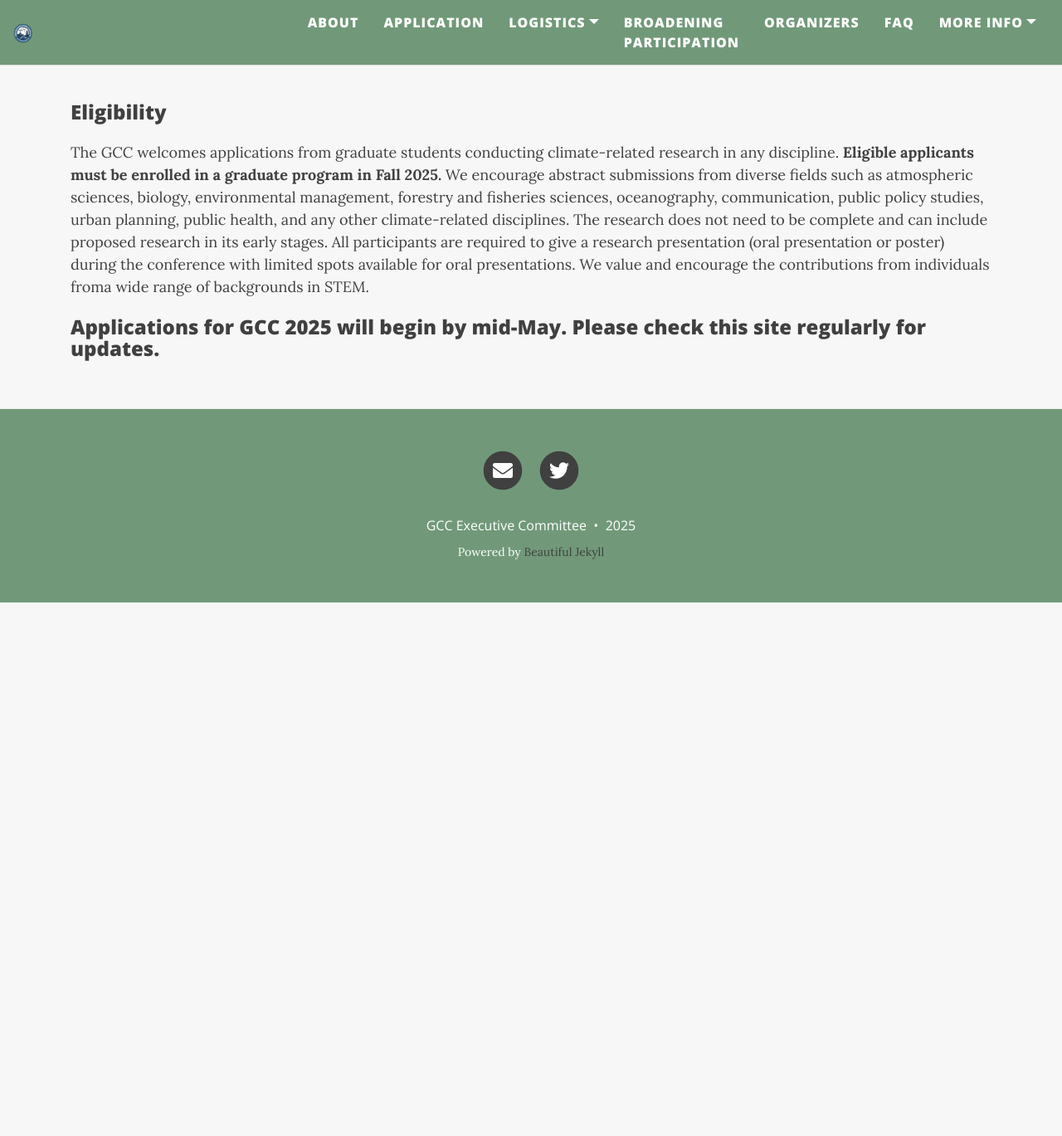
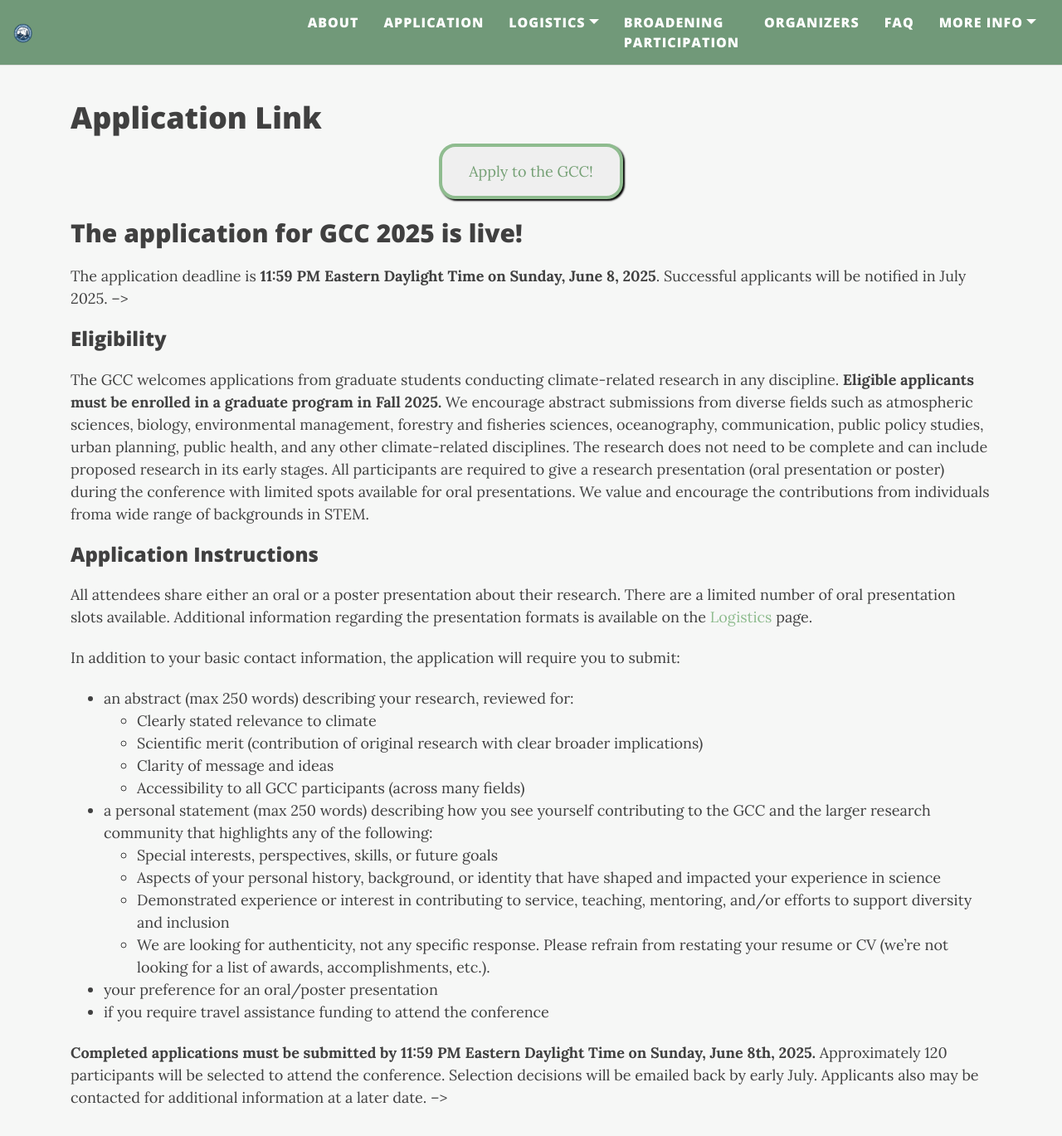
Before and after one commit to graduateclimateconference/graduateclimateconference.github.io, a Jekyll site: the page built from application.md, in a window 1280 px wide and 1400 px high, scrolled down 478 px. Shown: the top 1369 px of the window at 83% size. Built offline with Jekyll 4.4.1, drawn with Linux system fonts in a browser that asks for light colours; nearby versions of some CDN libraries; before the commit the page ends 1204 px from its top, so only the background shows below that.

Commit message:
Update application.md

```diff
--- a/application.md
+++ b/application.md
@@ -4,9 +4,8 @@
 subtitle: Applying to the Graduate Climate Conference
 cover-img: "/assets/img/WoodsHole2.jpeg"
 ---
+# Application Link
 
-<!-- # Application Link -->
-<!--
 <style>
 .button {
   border: none;
@@ -30,17 +29,17 @@
   box-shadow: 2px 2px 2px black;
   text-decoration: underline;
 }
-</style> -->
+</style>
 
-<!--
+
 <div class="text-center">
-<a target="_blank" href="https://docs.google.com/forms/d/e/1FAIpQLSeYe5pTLSkPnwSy14krVvwBgUjuw-kXvEmyd1AUktvl0cCRbg/viewform">
+<a target="_blank" href="https://forms.gle/vCZsuyizsSuYM2Ms6">
 <button class="button">Apply to the GCC!</button> </a>
 </div>
--->
 
-<!-- The application for GCC 2024 opens on Monday April 22, 2024. -->
-<!-- The application deadline is __11:59 PM Eastern Daylight Time on Saturday, June 8, 2024__. Successful applicants will be notified in July 2024. -->
+
+## The application for GCC 2025 is live!
+The application deadline is __11:59 PM Eastern Daylight Time on Sunday, June 8, 2025__. Successful applicants will be notified in July 2025. -->
 
 <!-- ### Application for GCC 2024 are closed! -->
 
@@ -48,10 +47,8 @@
 ### Eligibility
 The GCC welcomes applications from graduate students conducting climate-related research in any discipline. __Eligible applicants must be enrolled in a graduate program in Fall 2025.__ We encourage abstract submissions from diverse fields such as atmospheric sciences, biology, environmental management, forestry and fisheries sciences, oceanography, communication, public policy studies, urban planning, public health, and any other climate-related disciplines. The research does not need to be complete and can include proposed research in its early stages. All participants are required to give a research presentation (oral presentation or poster) during the conference with limited spots available for oral presentations. We value and encourage the contributions from individuals froma wide range of backgrounds in STEM.
 
-### Applications for GCC 2025 will begin by mid-May. Please check this site regularly for updates.
-
-
-<!-- ### Application Instructions
+<!--### Applications for GCC 2025 will begin by mid-May. Please check this site regularly for updates.-->
+### Application Instructions
 
 All attendees share either an oral or a poster presentation about their research. There are a limited number of oral presentation slots available. Additional information regarding the presentation formats is available on the [Logistics](https://graduateclimateconference.github.io/logistics/) page.
 
@@ -69,4 +66,4 @@
 - your preference for an oral/poster presentation
 - if you require travel assistance funding to attend the conference
 
-__Completed applications must be submitted by 11:59 PM Eastern Daylight Time on Friday, June 14th, 2024.__ Approximately 120 participants will be selected to attend the conference. Selection decisions will be emailed back by early July. Applicants also may be contacted for additional information at a later date. -->
+__Completed applications must be submitted by 11:59 PM Eastern Daylight Time on Sunday, June 8th, 2025.__ Approximately 120 participants will be selected to attend the conference. Selection decisions will be emailed back by early July. Applicants also may be contacted for additional information at a later date. -->
```
